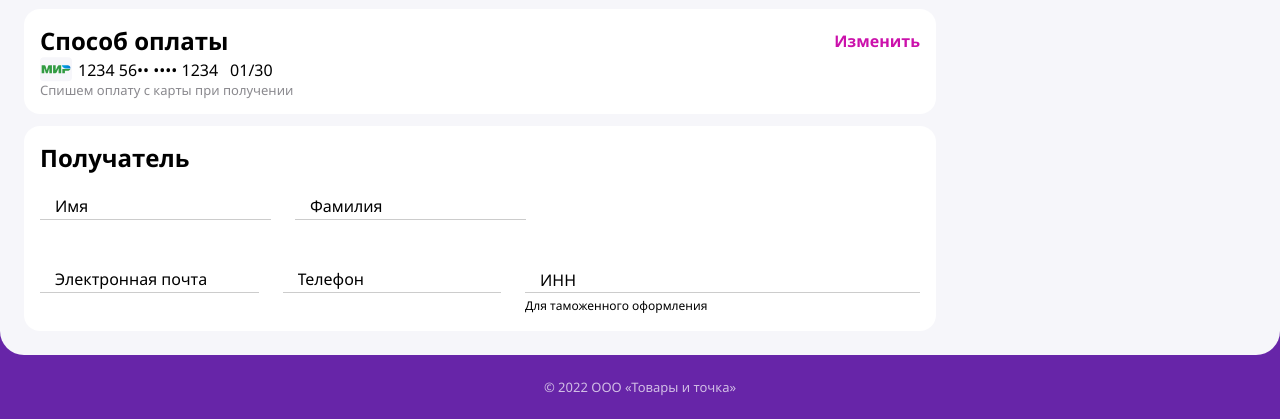
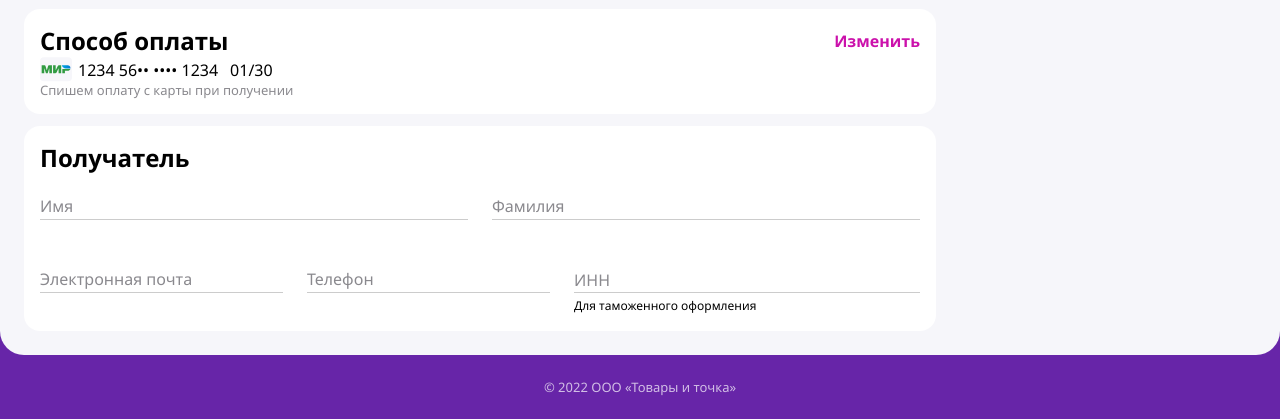
Before and after one commit to nesa402610/wb-cart-adaptive, a plain HTML site: page index.html in a window 1280 px wide. Shown: the part 1552-1971 px from the top of the page. Drawn offline with Linux system fonts and the light colour scheme.

Commit message:
Поправил инпуты, ошибки остались

```diff
--- a/app.css
+++ b/app.css
@@ -84,25 +84,27 @@ header .menu .desktop {
 }
 form label {
   position: relative;
+  flex: 1 1 auto;
+  flex-basis: 33.33333%;
 }
 label span {
   position: absolute;
   font-size: 16px;
+  color: var(--systemGray);
 }
 form label span {
   position: absolute;
   pointer-events: none;
-  left: 15px;
-  right: 15px;
+  left: 0;
   top: 0;
   white-space: nowrap;
   overflow: hidden;
   transition: .3s;
 }
-input:focus ~ form label span,
-input:not(:focus):valid ~ form label span {
+.form-input:focus~.form-label,
+.form-input:not(:focus):valid~.form-label {
   top: -10px;
-  font-size: 100px;
+  font-size: 10px;
 }
 
 
--- a/index.html
+++ b/index.html
@@ -379,30 +379,30 @@
         <form>
           <div class="inline__form">
             <label>
-              <input type="text">
-              <span>Имя</span>
+              <input class="form-input" required type="text">
+              <span class="form-label">Имя</span>
             </label>
             <label>
-              <span>Фамилия</span>
-              <input type="text">
+              <input class="form-input" required type="text">
+              <span class="form-label">Фамилия</span>
             </label>
           </div>
           <div class="inline__form">
             <label>
-              <span>Электронная почта</span>
-              <input type="email">
+              <input class="form-input" required type="email">
+              <span class="form-label">Электронная почта</span>
             </label>
             <label>
-              <span>Телефон</span>
-              <input id="phoneInput" type="tel">
+              <input class="form-input" id="phoneInput" required type="tel">
+              <span class="form-label">Телефон</span>
             </label>
-           <div>
-             <label>
-               <span>ИНН</span>
-               <input type="text">
-             </label>
-             <span class="subtitle">Для таможенного оформления</span>
-           </div>
+            <div>
+              <label>
+                <input class="form-input" required type="text">
+                <span class="form-label">ИНН</span>
+              </label>
+              <span class="subtitle">Для таможенного оформления</span>
+            </div>
           </div>
         </form>
       </div>
```
